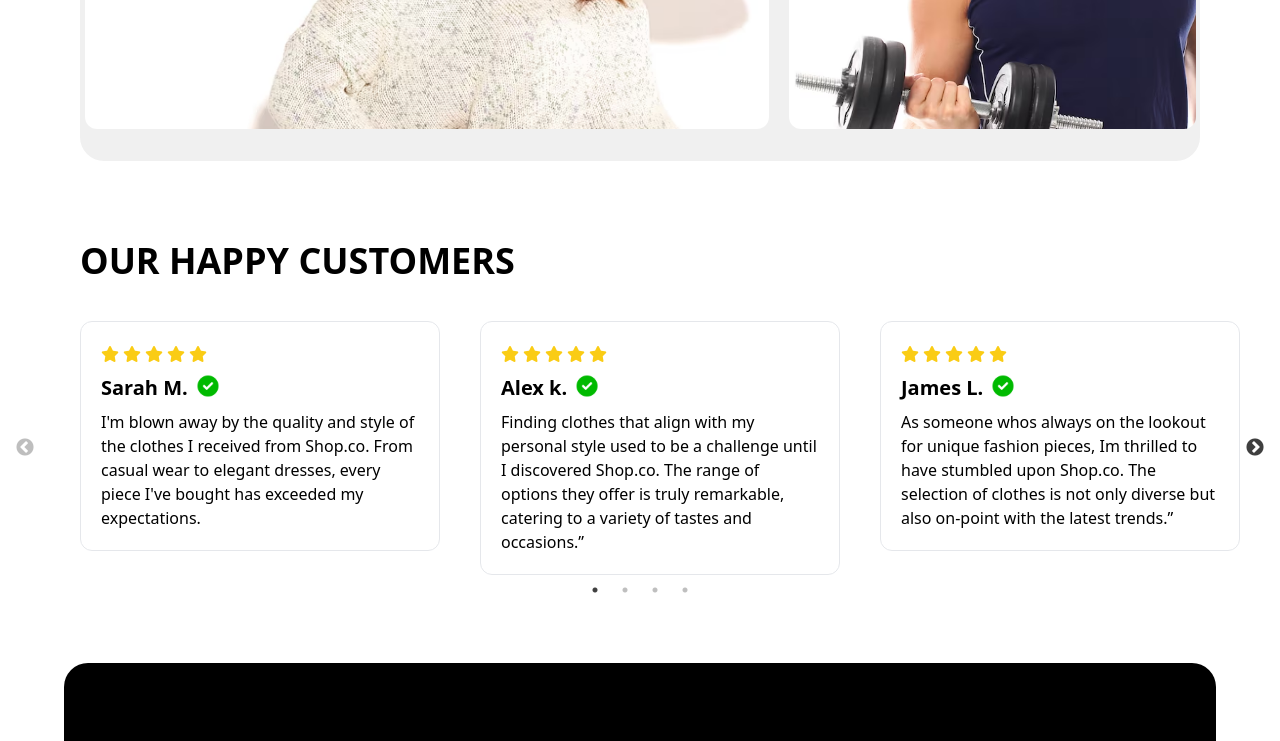
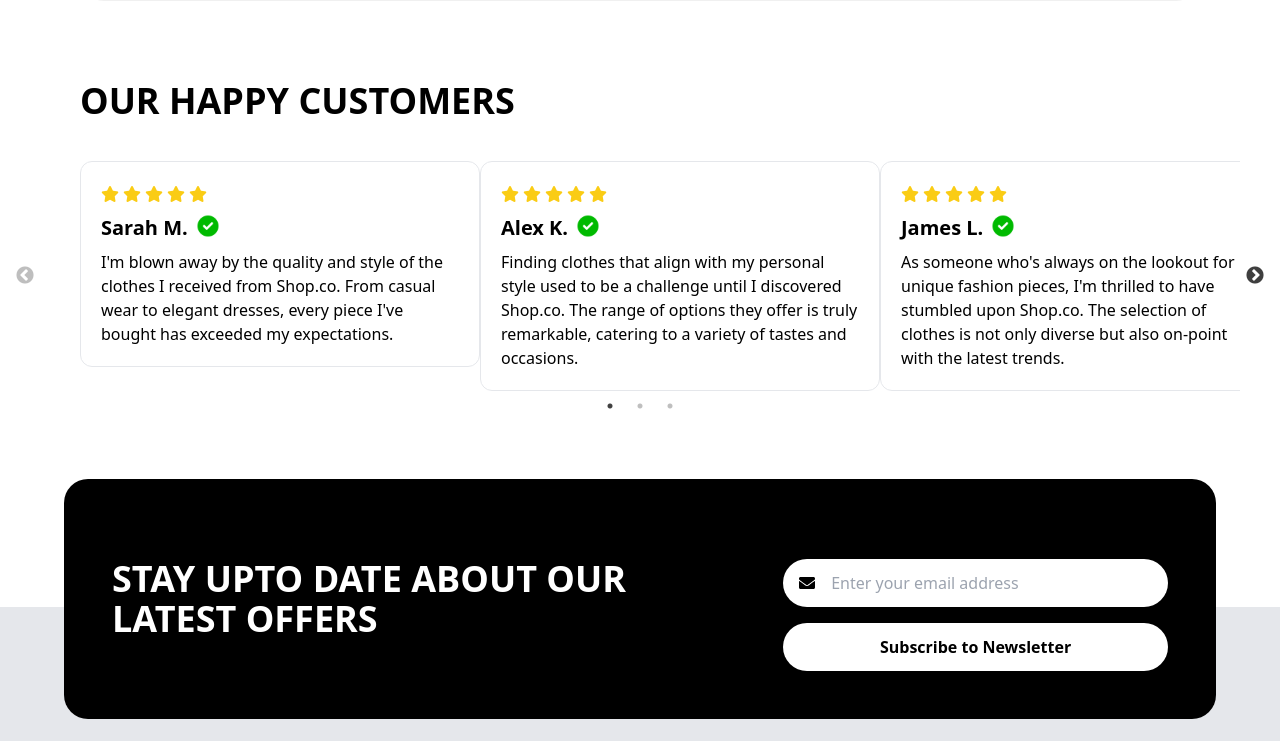
Before and after one commit to SARAVANAN99448/E-commerce-project, a React (Vite) app in the folder frontend/: page / in a window 1280 px wide. Shown: the part 2793-3534 px from the top of the page. Built offline with nearby package versions, Linux system fonts and the light colour scheme; a web font is replaced by a local one.

Commit message:
project updated

```diff
--- a/frontend/src/components/Dressstyle.jsx
+++ b/frontend/src/components/Dressstyle.jsx
@@ -4,9 +4,6 @@ import Title from "./Title"
 const Dresssstyle = () => {
     return (<>
         <section className="">
-            <div className="bg-[#F0F0F0] md:m-20 m-10 md:p-0 p-5 rounded-3xl ">
-                <h1 className="text-4xl font-bold text-center pt-10">BROWSE BY DERSS STYLE</h1>
-                </div>
             <div className="bg-[#F0F0F0] md:m-20 m-4 md:p-0 p-5 rounded-3xl ">
                 <div className="text-center text-3xl py-8 px-4">
                 <Title text1={"BROWSE BY DRESS STYLE"}/>
--- a/frontend/src/components/Reviews.jsx
+++ b/frontend/src/components/Reviews.jsx
@@ -1,8 +1,9 @@
-import { assets } from "../assets/images/assets"
+import { assets } from "../assets/images/assets";
 import Slider from "react-slick";
 import "slick-carousel/slick/slick.css";
 import "slick-carousel/slick/slick-theme.css";
-import "../index.css"
+import "../index.css";
+
 const Review = () => {
     const settings = {
         dots: true,
@@ -26,55 +27,79 @@ const Review = () => {
                 },
             },
         ],
+    };
 
+    const stars = (
+        <>
+            <i className="mr-1 fa-solid fa-star text-yellow-400"></i>
+            <i className="mr-1 fa-solid fa-star text-yellow-400"></i>
+            <i className="mr-1 fa-solid fa-star text-yellow-400"></i>
+            <i className="mr-1 fa-solid fa-star text-yellow-400"></i>
+            <i className="mr-1 fa-solid fa-star text-yellow-400"></i>
+        </>
+    );
 
-    };
-    const saro = <><i className="mr-1 fa-solid fa-star text-yellow-400" ></i><i className="mr-1 fa-solid fa-star text-yellow-400" ></i><i className="mr-1 fa-solid fa-star text-yellow-400" ></i><i className="mr-1 fa-solid fa-star text-yellow-400" ></i><i className="mr-1 fa-solid fa-star text-yellow-400" ></i></>
     const data = [
-        { star: saro, name: "Sarah M. ", check: `${assets.greentick}`, msg: "I'm blown away by the quality and style of the clothes I received from Shop.co. From casual wear to elegant dresses, every piece I've bought has exceeded my expectations." },
-        { star: saro, name: "Alex k. ", check: `${assets.greentick}`, msg: "Finding clothes that align with my personal style used to be a challenge until I discovered Shop.co. The range of options they offer is truly remarkable, catering to a variety of tastes and occasions.” " },
-        { star: saro, name: "James L. ", check: `${assets.greentick}`, msg: "As someone whos always on the lookout for unique fashion pieces, Im thrilled to have stumbled upon Shop.co. The selection of clothes is not only diverse but also on-point with the latest trends.”" },
-        { star: saro, name: "Sarah M. ", check: `${assets.greentick}`, msg: "I'm blown away by the quality and style of the clothes I received from Shop.co. From casual wear to elegant dresses, every piece I've bought has exceeded my expectations." },
-        { star: saro, name: "Luffy D. ", check: `${assets.greentick}`, msg: "I'm blown away by the quality and style of the clothes I received from Shop.co. From casual wear to elegant dresses, every piece I've bought has exceeded my expectations." },
-        { star: saro, name: "Ace G. ", check: `${assets.greentick}`, msg: "I'm blown away by the quality and style of the clothes I received from Shop.co. From casual wear to elegant dresses, every piece I've bought has exceeded my expectations." }
+        {
+            star: stars,
+            name: "Sarah M.",
+            check: assets.greentick,
+            msg: "I'm blown away by the quality and style of the clothes I received from Shop.co. From casual wear to elegant dresses, every piece I've bought has exceeded my expectations."
+        },
+        {
+            star: stars,
+            name: "Alex K.",
+            check: assets.greentick,
+            msg: "Finding clothes that align with my personal style used to be a challenge until I discovered Shop.co. The range of options they offer is truly remarkable, catering to a variety of tastes and occasions."
+        },
+        {
+            star: stars,
+            name: "James L.",
+            check: assets.greentick,
+            msg: "As someone who's always on the lookout for unique fashion pieces, I'm thrilled to have stumbled upon Shop.co. The selection of clothes is not only diverse but also on-point with the latest trends."
+        },
+        {
+            star: stars,
+            name: "Luffy D.",
+            check: assets.greentick,
+            msg: "I'm blown away by the quality and style of the clothes I received from Shop.co. From casual wear to elegant dresses, every piece I've bought has exceeded my expectations."
+        },
+        {
+            star: stars,
+            name: "Ace G.",
+            check: assets.greentick,
+            msg: "I'm blown away by the quality and style of the clothes I received from Shop.co. From casual wear to elegant dresses, every piece I've bought has exceeded my expectations."
+        }
+    ];
 
-
-    ]
-    return (<>
+    return (
+        <>
             <section>
                 <div>
-                <h1 className="text-4xl font-bold md:text-start md:ml-20  text-center ">OUR HAPPY CUSTOMERS</h1>
+                    <h1 className="text-4xl font-bold md:text-start md:ml-20 text-center">
+                        OUR HAPPY CUSTOMERS
+                    </h1>
 
-                <div className=" m-10 ">
+                    <div className="m-10">
                         <Slider {...settings}>
-                        {
-                            data.map(function (data) {
-                                return (<>
-                                <div className=" border  p-5 md:ml-10 rounded-xl">
-                                    <div className=" ">
+                            {data.map((data, index) => (
+                                <div className="border p-5 md:ml-10 rounded-xl" key={index}>
+                                    <div>
                                         <h1 className="mb-2">{data.star}</h1>
-                                        <div className="flex gap-2 ">
-                                        <h1 className="font-semibold text-xl mb-2  ">{data.name} </h1>
-                                        <img className="size-6" src={data.check} alt="" />
+                                        <div className="flex gap-2">
+                                            <h1 className="font-semibold text-xl mb-2">{data.name}</h1>
+                                            <img className="size-6" src={data.check} alt="verified" />
                                         </div>
                                         <p>{data.msg}</p>
                                     </div>
                                 </div>
-
-                                </>)
-                            })
-                        }
+                            ))}
                         </Slider>
-
-                </div>
-            </div>
-            <div>
-                <div>
-
                     </div>
                 </div>
             </section>
-    </>)
+        </>
+    );
+};
 
-}
-export default Review
+export default Review;
```
Lines whose indentation alone changed are shown as unchanged.
